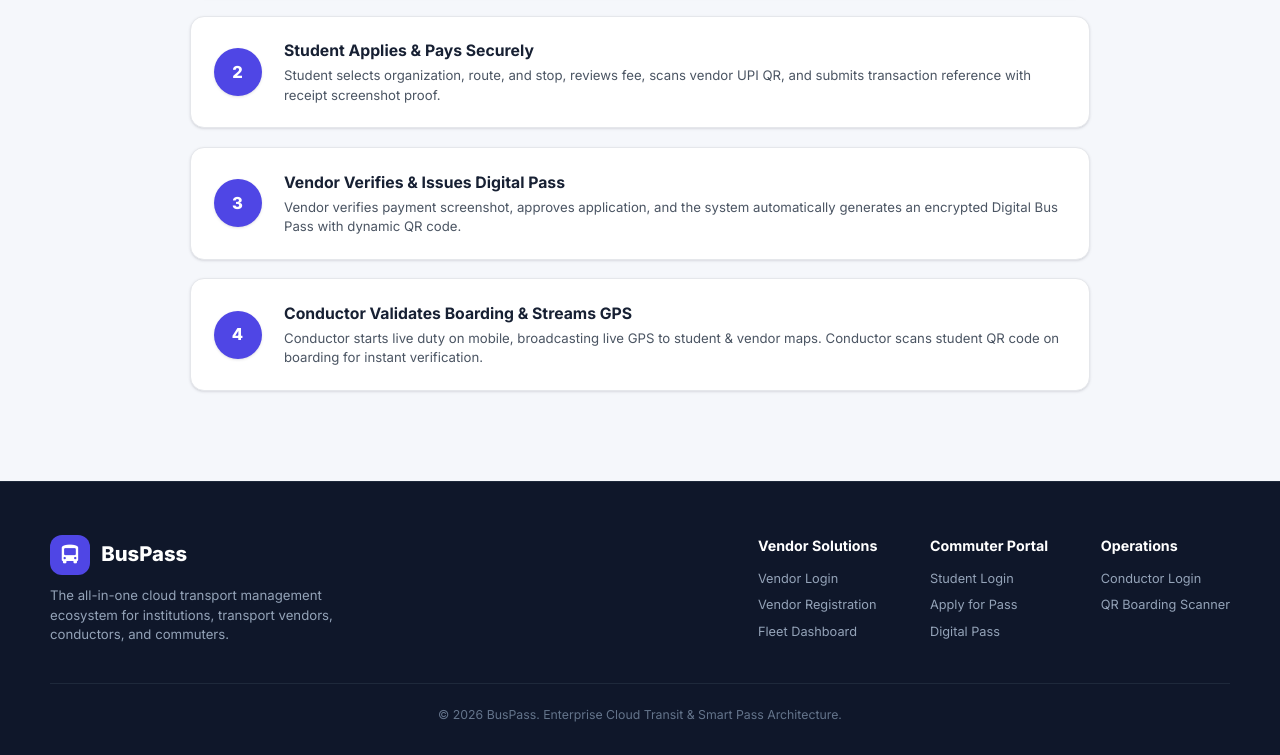
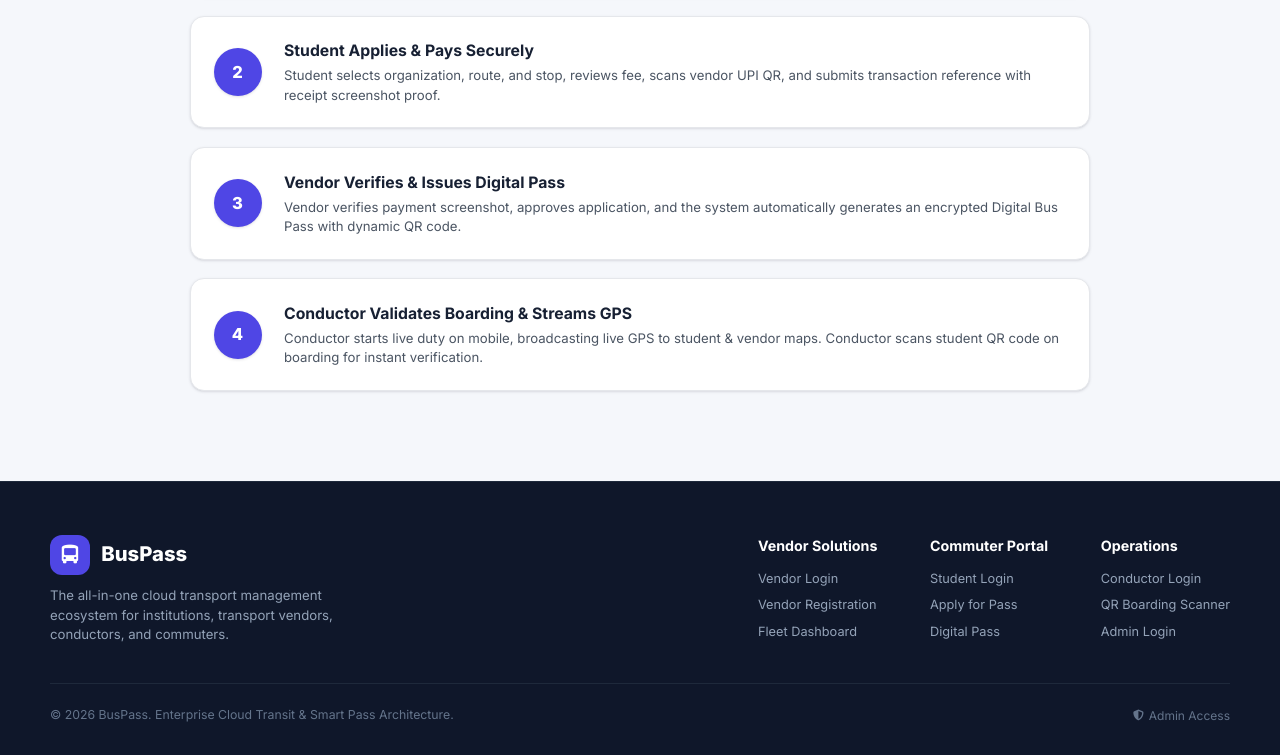
Before and after one commit to bhanutejareddyramireddy/Bus-Pass, a plain HTML site: page index.html in a window 1280 px wide. Shown: the part 2494-3249 px from the top of the page. Drawn offline with Linux system fonts and the light colour scheme.

Commit message:
Add discreet Admin Login links to landing page footer

```diff
--- a/index.html
+++ b/index.html
@@ -267,13 +267,19 @@
           <ul style="list-style: none; display: flex; flex-direction: column; gap: 0.5rem; font-size: 0.85rem; padding: 0; margin: 0;">
             <li><a href="conductor-login.html" style="color: #94A3B8; text-decoration: none;">Conductor Login</a></li>
             <li><a href="conductor-dashboard.html" style="color: #94A3B8; text-decoration: none;">QR Boarding Scanner</a></li>
+            <li><a href="admin-login.html" style="color: #94A3B8; text-decoration: none;">Admin Login</a></li>
           </ul>
         </div>
       </div>
     </div>
 
-    <div style="max-width: 1180px; margin: 2.5rem auto 0; padding-top: 1.5rem; border-top: 1px solid #1E293B; text-align: center; font-size: 0.82rem; color: #64748B;">
-      &copy; 2026 BusPass. Enterprise Cloud Transit & Smart Pass Architecture.
+    <div style="max-width: 1180px; margin: 2.5rem auto 0; padding-top: 1.5rem; border-top: 1px solid #1E293B; display: flex; justify-content: space-between; align-items: center; flex-wrap: wrap; gap: 0.75rem; font-size: 0.82rem; color: #64748B;">
+      <div>&copy; 2026 BusPass. Enterprise Cloud Transit & Smart Pass Architecture.</div>
+      <div>
+        <a href="admin-login.html" style="color: #64748B; text-decoration: none; font-size: 0.8rem; display: inline-flex; align-items: center; gap: 5px; transition: color 0.2s;" onmouseover="this.style.color='#94A3B8'" onmouseout="this.style.color='#64748B'" title="Administrator Portal">
+          <i class="fas fa-shield-alt" style="font-size: 0.72rem;"></i> Admin Access
+        </a>
+      </div>
     </div>
   </footer>
 
```
